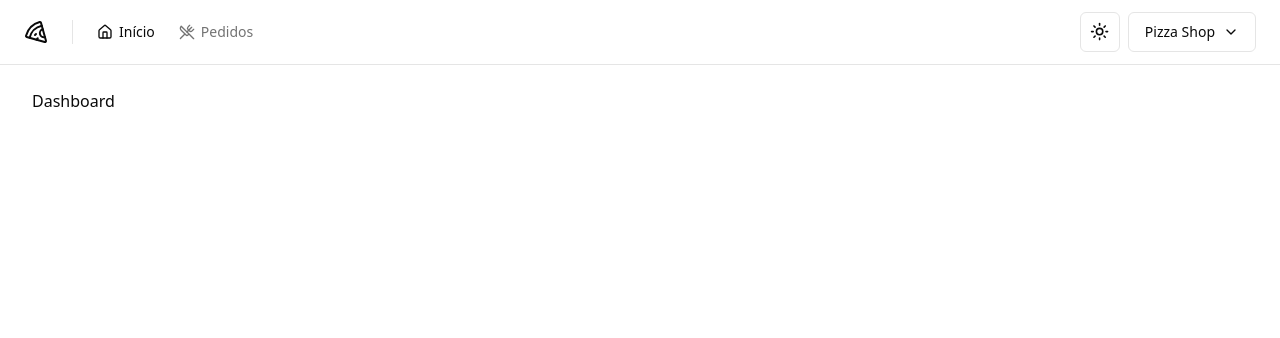
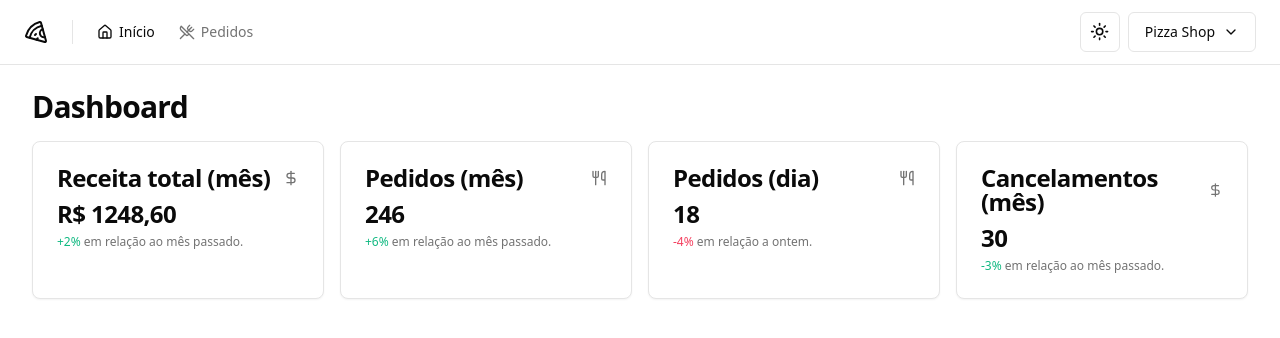
Before and after one commit to fernandobfr10/pizza-shop, a React (Vite) app: page / in a window 1280 px wide. Shown: the top 338 px of the page. Built offline with nearby package versions, Linux system fonts and the light colour scheme.

Commit message:
feat: create dashboard cards

```diff
--- /dev/null
+++ b/src/components/ui/card.tsx
@@ -0,0 +1,79 @@
+import * as React from "react"
+
+import { cn } from "@/lib/utils"
+
+const Card = React.forwardRef<
+  HTMLDivElement,
+  React.HTMLAttributes<HTMLDivElement>
+>(({ className, ...props }, ref) => (
+  <div
+    ref={ref}
+    className={cn(
+      "rounded-lg border bg-card text-card-foreground shadow-sm",
+      className
+    )}
+    {...props}
+  />
+))
+Card.displayName = "Card"
+
+const CardHeader = React.forwardRef<
+  HTMLDivElement,
+  React.HTMLAttributes<HTMLDivElement>
+>(({ className, ...props }, ref) => (
+  <div
+    ref={ref}
+    className={cn("flex flex-col space-y-1.5 p-6", className)}
+    {...props}
+  />
+))
+CardHeader.displayName = "CardHeader"
+
+const CardTitle = React.forwardRef<
+  HTMLParagraphElement,
+  React.HTMLAttributes<HTMLHeadingElement>
+>(({ className, ...props }, ref) => (
+  <h3
+    ref={ref}
+    className={cn(
+      "text-2xl font-semibold leading-none tracking-tight",
+      className
+    )}
+    {...props}
+  />
+))
+CardTitle.displayName = "CardTitle"
+
+const CardDescription = React.forwardRef<
+  HTMLParagraphElement,
+  React.HTMLAttributes<HTMLParagraphElement>
+>(({ className, ...props }, ref) => (
+  <p
+    ref={ref}
+    className={cn("text-sm text-muted-foreground", className)}
+    {...props}
+  />
+))
+CardDescription.displayName = "CardDescription"
+
+const CardContent = React.forwardRef<
+  HTMLDivElement,
+  React.HTMLAttributes<HTMLDivElement>
+>(({ className, ...props }, ref) => (
+  <div ref={ref} className={cn("p-6 pt-0", className)} {...props} />
+))
+CardContent.displayName = "CardContent"
+
+const CardFooter = React.forwardRef<
+  HTMLDivElement,
+  React.HTMLAttributes<HTMLDivElement>
+>(({ className, ...props }, ref) => (
+  <div
+    ref={ref}
+    className={cn("flex items-center p-6 pt-0", className)}
+    {...props}
+  />
+))
+CardFooter.displayName = "CardFooter"
+
+export { Card, CardHeader, CardFooter, CardTitle, CardDescription, CardContent }
--- a/src/pages/app/Dashboard.tsx
+++ /dev/null
@@ -1,10 +0,0 @@
-import { Helmet } from "react-helmet-async";
-
-export function Dashboard() {
-  return (
-    <>
-      <Helmet title="Dashboard" />
-      <h1>Dashboard</h1>
-    </>
-  );
-}
--- /dev/null
+++ b/src/pages/app/dashboard/Dashboard.tsx
@@ -0,0 +1,24 @@
+import { Helmet } from "react-helmet-async";
+
+import { DayOrdersAmountCard } from "./DayOrdersAmountCard";
+import { MonthCanceledOrdersAmountCard } from "./MonthCanceledOrdersAmountCard";
+import { MonthOrdersAmountCard } from "./MonthOrdersAmountCard";
+import { MonthRevenueCard } from "./MonthRevenueCard";
+
+export function Dashboard() {
+  return (
+    <>
+      <Helmet title="Dashboard" />
+      <div className="flex flex-col gap-4">
+        <h1 className="text-3xl font-bold tracking-tight">Dashboard</h1>
+
+        <div className="grid grid-cols-4 gap-4">
+          <MonthRevenueCard />
+          <MonthOrdersAmountCard />
+          <DayOrdersAmountCard />
+          <MonthCanceledOrdersAmountCard />
+        </div>
+      </div>
+    </>
+  );
+}
--- /dev/null
+++ b/src/pages/app/dashboard/DayOrdersAmountCard.tsx
@@ -0,0 +1,20 @@
+import { Utensils } from "lucide-react";
+
+import { Card, CardContent, CardHeader, CardTitle } from "@/components/ui/card";
+
+export function DayOrdersAmountCard() {
+  return (
+    <Card>
+      <CardHeader className="flex-row items-center space-y-0 justify-between pb-2">
+        <CardTitle>Pedidos (dia)</CardTitle>
+        <Utensils className="text-muted-foreground size-4" />
+      </CardHeader>
+      <CardContent className="space-y-1">
+        <span className="text-2xl font-bold tracking-tight">18</span>
+        <p className="text-xs text-muted-foreground">
+          <span className="text-rose-500 dark:text-rose-400">-4%</span> em relação a ontem.
+        </p>
+      </CardContent>
+    </Card>
+  )
+}
--- /dev/null
+++ b/src/pages/app/dashboard/MonthCanceledOrdersAmountCard.tsx
@@ -0,0 +1,20 @@
+import { DollarSign } from "lucide-react";
+
+import { Card, CardContent, CardHeader, CardTitle } from "@/components/ui/card";
+
+export function MonthCanceledOrdersAmountCard() {
+  return (
+    <Card>
+      <CardHeader className="flex-row items-center space-y-0 justify-between pb-2">
+        <CardTitle>Cancelamentos (mês)</CardTitle>
+        <DollarSign className="text-muted-foreground size-4" />
+      </CardHeader>
+      <CardContent className="space-y-1">
+        <span className="text-2xl font-bold tracking-tight">30</span>
+        <p className="text-xs text-muted-foreground">
+          <span className="text-emerald-500 dark:text-emerald-400">-3%</span> em relação ao mês passado.
+        </p>
+      </CardContent>
+    </Card>
+  )
+}
--- /dev/null
+++ b/src/pages/app/dashboard/MonthOrdersAmountCard.tsx
@@ -0,0 +1,20 @@
+import { Utensils } from "lucide-react";
+
+import { Card, CardContent, CardHeader, CardTitle } from "@/components/ui/card";
+
+export function MonthOrdersAmountCard() {
+  return (
+    <Card>
+      <CardHeader className="flex-row items-center space-y-0 justify-between pb-2">
+        <CardTitle>Pedidos (mês)</CardTitle>
+        <Utensils className="text-muted-foreground size-4" />
+      </CardHeader>
+      <CardContent className="space-y-1">
+        <span className="text-2xl font-bold tracking-tight">246</span>
+        <p className="text-xs text-muted-foreground">
+          <span className="text-emerald-500 dark:text-emerald-400">+6%</span> em relação ao mês passado.
+        </p>
+      </CardContent>
+    </Card>
+  )
+}
--- /dev/null
+++ b/src/pages/app/dashboard/MonthRevenueCard.tsx
@@ -0,0 +1,19 @@
+import { Card, CardContent, CardHeader, CardTitle } from "@/components/ui/card";
+import { DollarSign } from "lucide-react";
+
+export function MonthRevenueCard() {
+  return (
+    <Card>
+      <CardHeader className="flex-row items-center space-y-0 justify-between pb-2">
+        <CardTitle>Receita total (mês)</CardTitle>
+        <DollarSign className="text-muted-foreground size-4" />
+      </CardHeader>
+      <CardContent className="space-y-1">
+        <span className="text-2xl font-bold tracking-tight">R$ 1248,60</span>
+        <p className="text-xs text-muted-foreground">
+          <span className="text-emerald-500 dark:text-emerald-400">+2%</span> em relação ao mês passado.
+        </p>
+      </CardContent>
+    </Card>
+  )
+}
--- a/src/routes.tsx
+++ b/src/routes.tsx
@@ -3,7 +3,7 @@ import { createBrowserRouter } from "react-router-dom";
 import { AppLayout } from "@/pages/_layouts/App";
 import { AuthLayout } from "@/pages/_layouts/Auth";
 
-import { Dashboard } from "@/pages/app/Dashboard";
+import { Dashboard } from "@/pages/app/dashboard/Dashboard";
 import { Orders } from "@/pages/app/orders/Orders";
 
 import { SignIn } from "@/pages/auth/SignIn";
```
